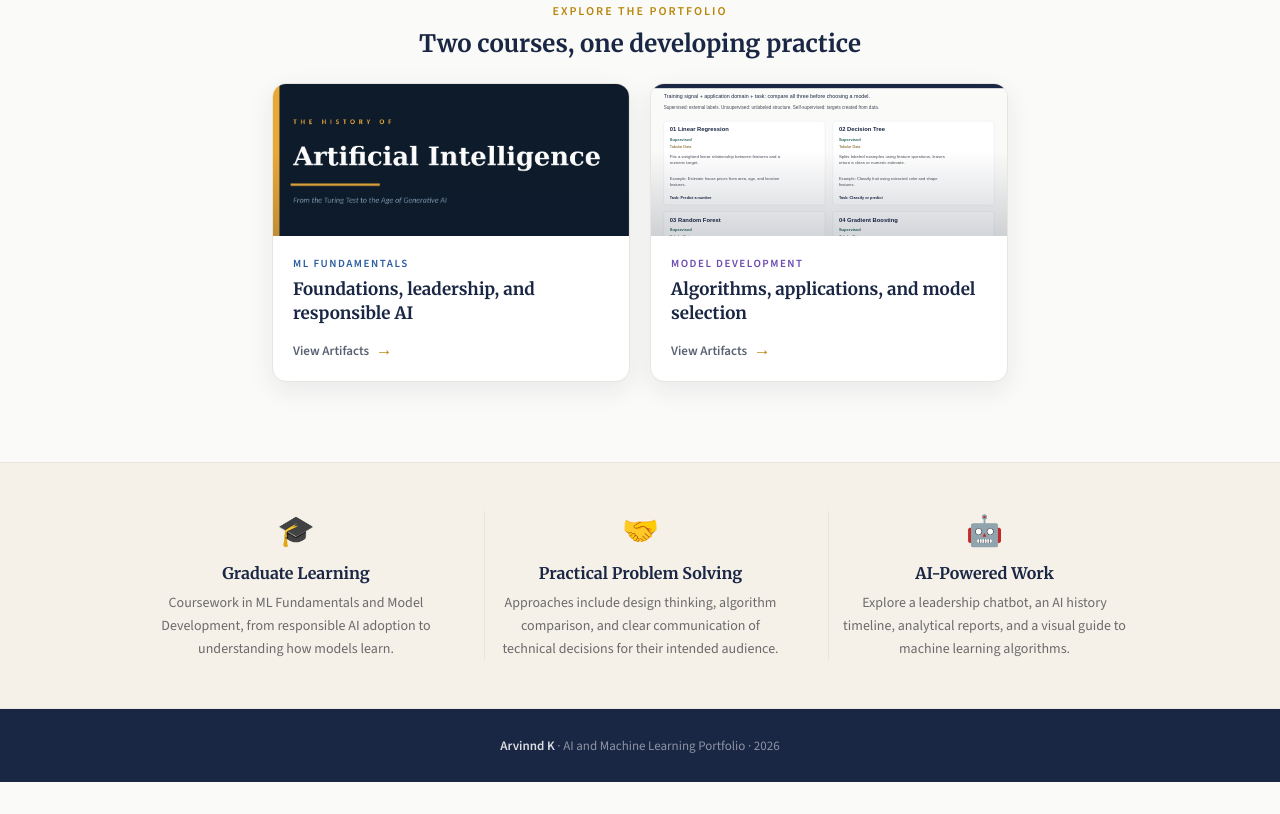
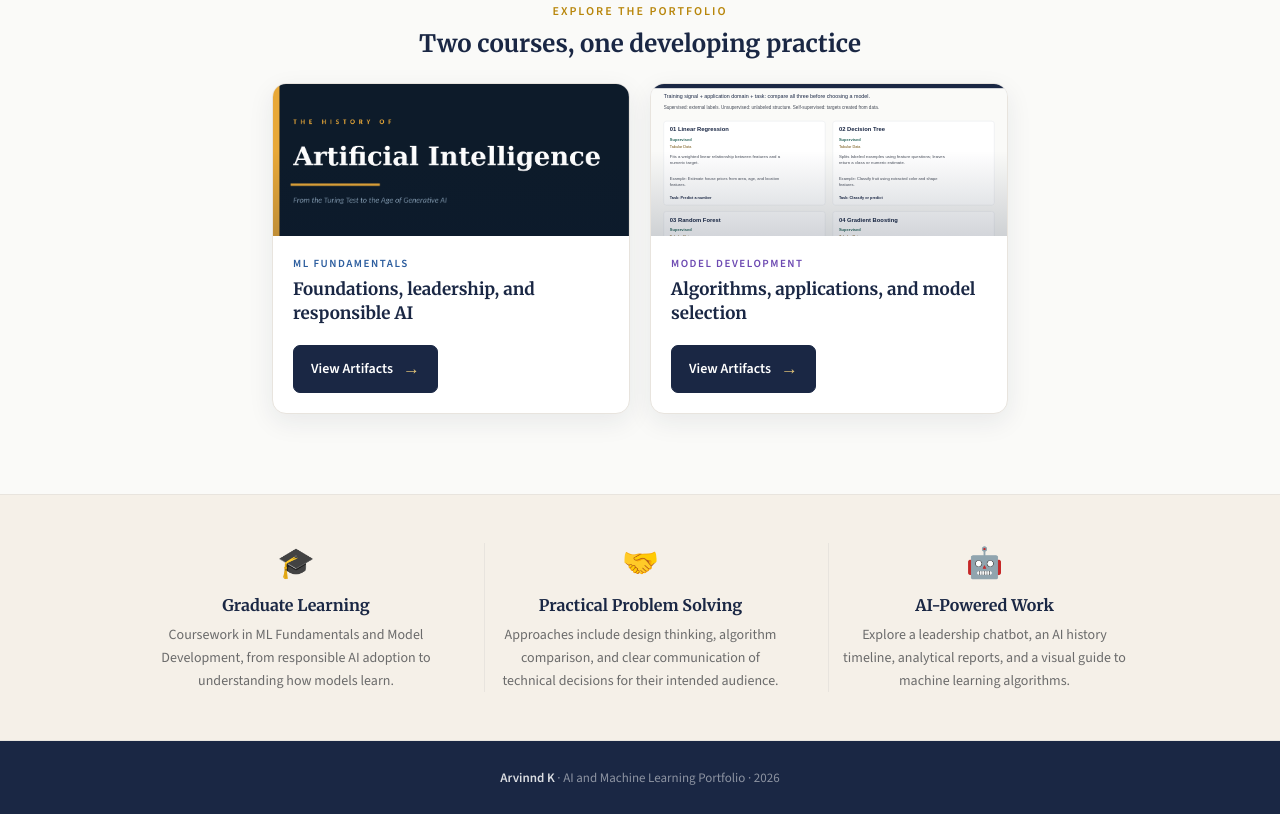
Before and after one commit to arvinndkuchipudi155-droid/aiml500-portfolio, a plain HTML site: page index.html in a window 1280 px wide. Shown: the part 1047-1861 px from the top of the page. Before the commit the page ends 1829 px from the top, so only its background shows below. Drawn offline with nearby package versions, Linux system fonts and the light colour scheme.

Commit message:
Make homepage View Artifacts actions consistent and button styled

```diff
--- a/assets/css/styles.css
+++ b/assets/css/styles.css
@@ -271,3 +271,13 @@
   .model-course .featured-card .course-card-content{min-width:0;justify-content:center}
   .model-course .featured-card .course-card-content .dl-btn{margin-top:0}
 }
+
+/* Clear homepage course actions; each entire card remains one accessible link. */
+.path-copy>span.path-cta{
+  display:inline-flex;align-items:center;align-self:flex-start;gap:10px;
+  margin-top:12px;padding:11px 17px;min-height:44px;border-radius:7px;
+  background:var(--navy);color:#fff;font-size:14px;font-weight:600;
+  border:1px solid var(--navy);line-height:1.4
+}
+.path-copy>span.path-cta b{color:#e4c579;margin-left:0}
+.path-card:hover .path-cta,.path-card:focus-visible .path-cta{background:#2c4a8c;border-color:#2c4a8c}
```
